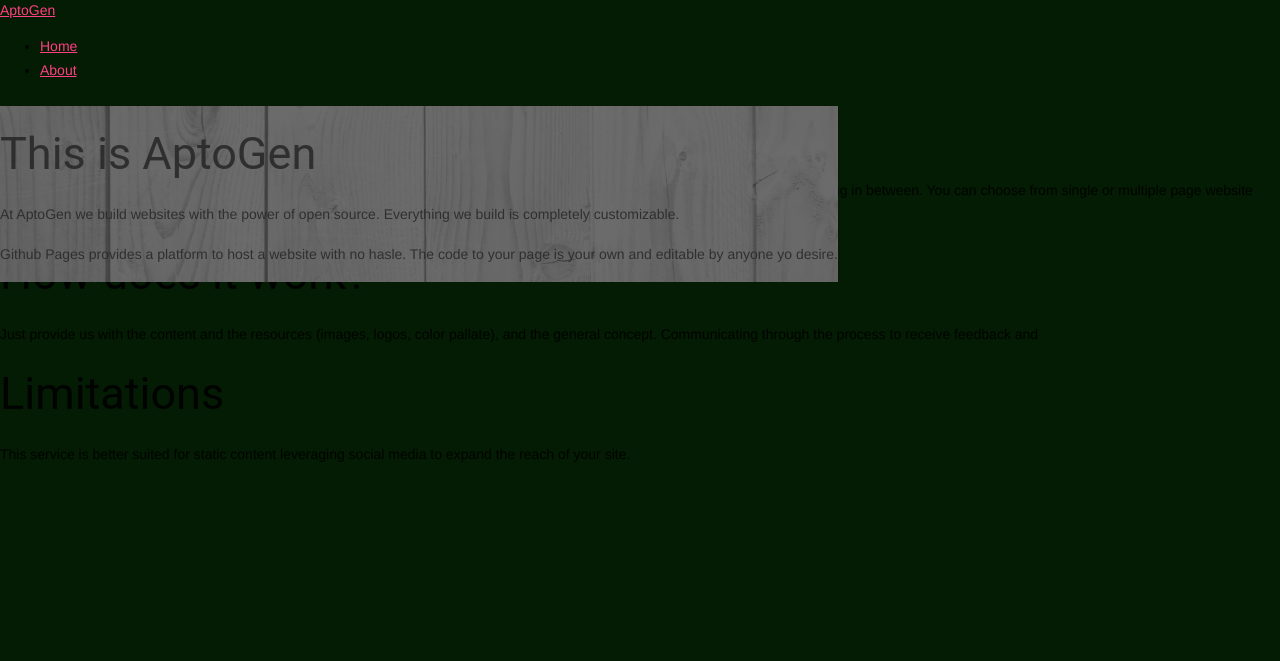
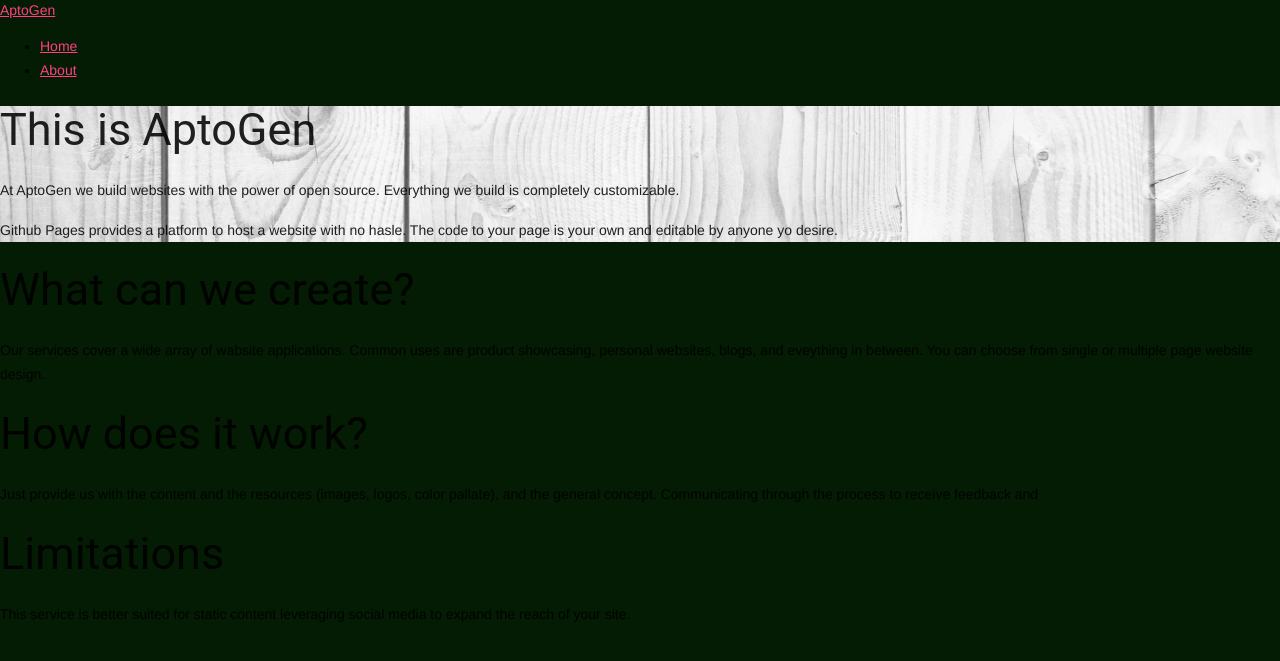
Before and after one commit to karloluis/AptoGen, a Jekyll site: the page built from index.html, in a window 1280 px wide. Shown: the top 661 px of the page. Built offline with Jekyll 4.4.1, drawn with Linux system fonts in a browser that asks for light colours.

Commit message:
Remove conflicting styles

```diff
--- a/assets/css/theme.scss
+++ b/assets/css/theme.scss
@@ -13,6 +13,6 @@ body {
   background-size: 100% 600px;
   background-repeat: no-repeat;
 
-  position: absolute;
-  filter: brightness(40%) contrast(70%);
+  // position: absolute;
+  // filter: brightness(40%) contrast(70%);
 }
```
